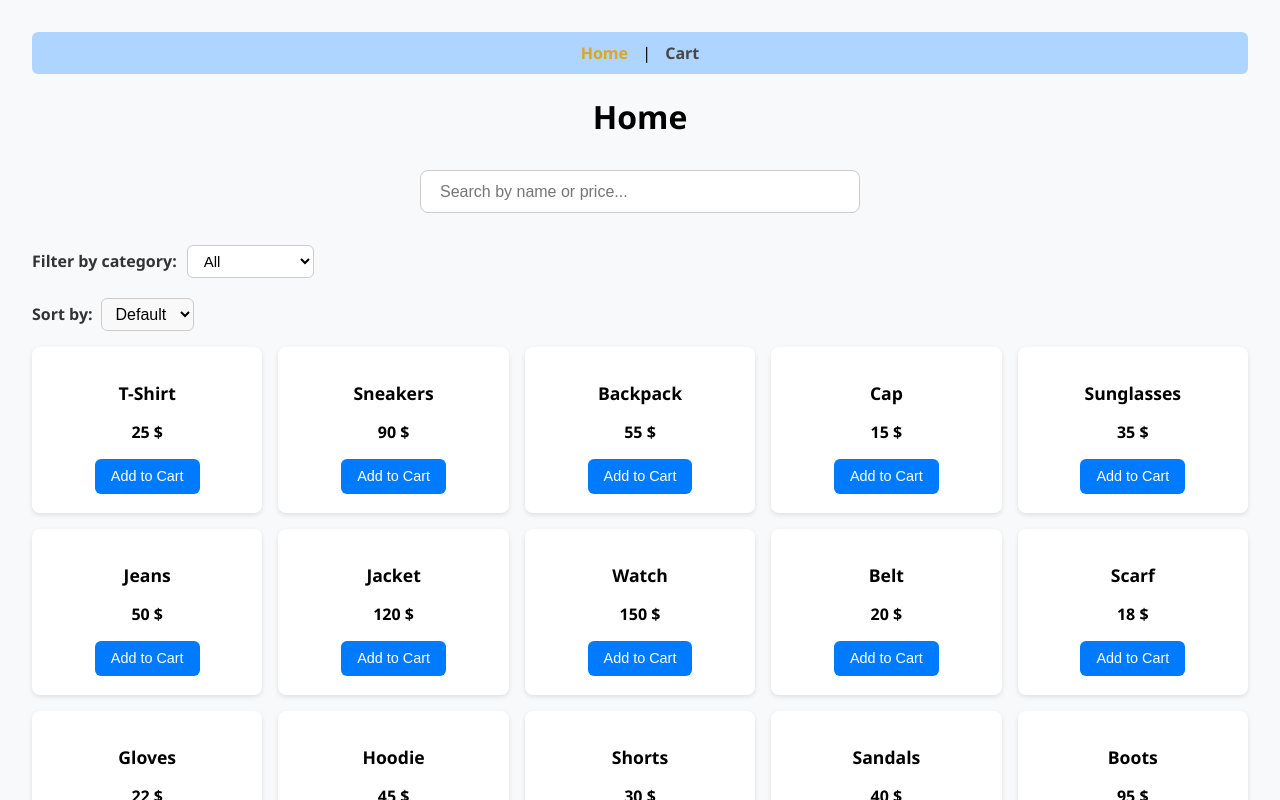
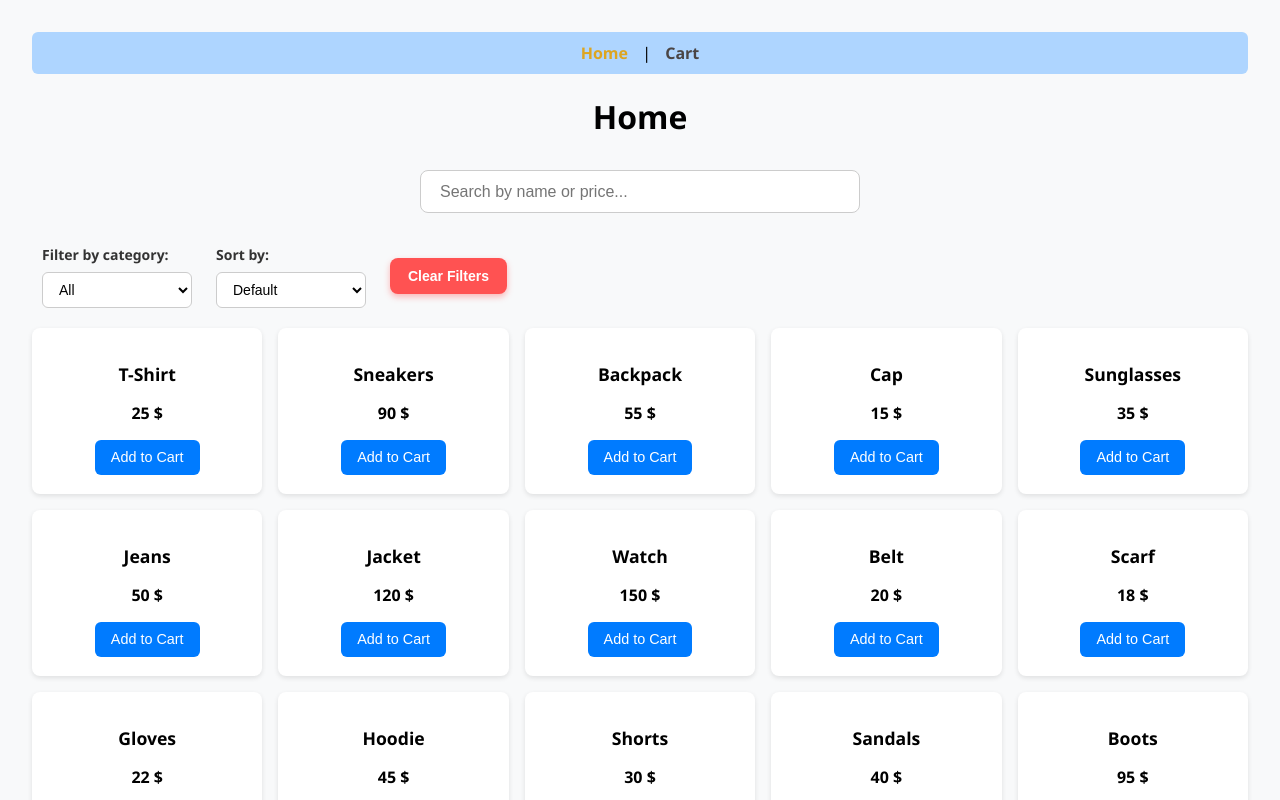
Before and after one commit to DanilZharkovJS/react-redux-mini-stor-cart, a React (Create React App) app: page / in a window 1280 px wide. Shown: the top 800 px of the page. Built offline with nearby package versions, Linux system fonts and the light colour scheme.

Commit message:
reset all filters btn and some new styles

```diff
--- a/src/App.css
+++ b/src/App.css
@@ -106,60 +106,74 @@ body {
 .nav-link.active {
    color: #DDA520;
 }
-.sort-wrapper {
+.filters-row {
   display: flex;
   align-items: center;
-  gap: 0.5rem;
-  margin: 1rem 0;
+  gap: 24px;
+  margin: 20px 10px;
+  flex-wrap: wrap;
+  font-family: 'Segoe UI', Tahoma, Geneva, Verdana, sans-serif;
 }
 
+.category-wrapper,
+.sort-wrapper,
+.filters-reset-wrapper {
+  display: flex;
+  flex-direction: column;
+  min-width: 150px;
+}
+
+.category-label,
 .sort-label {
-  font-weight: bolder;
-  font-size: 16px;
+  margin-bottom: 8px;
+  font-weight: 700;
+  font-size: 14px;
   color: #333;
 }
 
+.category-select,
 .sort-select {
-  padding: 6px 10px;
+  padding: 8px 12px;
+  font-size: 14px;
+  border: 1.5px solid #ccc;
   border-radius: 6px;
-  border: 1px solid #ccc;
-  font-size: 16px;
-  background-color: #f9f9f9;
+  background-color: #fff;
+  transition: border-color 0.3s ease, box-shadow 0.3s ease;
   cursor: pointer;
-  transition: border 0.2s ease;
 }
 
+.category-select:focus,
 .sort-select:focus {
   outline: none;
-  border-color: #0077ff;
-  background-color: #fff;
-}
-.category-wrapper {
-  margin: 20px 0;
-  display: flex;
-  align-items: center;
-  gap: 10px;
+  border-color: #007bff;
+  box-shadow: 0 0 6px rgba(0, 123, 255, 0.5);
 }
 
-.category-label {
-  font-weight: 600;
-  font-size: 16px;
-  color: #333;
+.reset-filters-btn {
+  padding: 10px 18px;
+  background-color: #ff5252;
+  border: none;
+  color: white;
+  font-weight: 700;
+  font-size: 14px;
+  border-radius: 8px;
+  cursor: pointer;
+  align-self: flex-start;
+  box-shadow: 0 3px 6px rgba(255, 82, 82, 0.4);
+  transition: background-color 0.3s ease, box-shadow 0.3s ease;
+  user-select: none;
 }
 
-.category-select {
-  padding: 6px 12px;
-  font-size: 15px;
-  border-radius: 6px;
-  border: 1px solid #ccc;
-  background-color: #fff;
-  transition: border-color 0.2s ease;
+.reset-filters-btn:hover {
+  background-color: #e04343;
+  box-shadow: 0 5px 10px rgba(224, 67, 67, 0.6);
 }
 
-.category-select:focus {
-  border-color: #007bff;
-  outline: none;
+.reset-filters-btn:active {
+  background-color: #b53232;
+  box-shadow: none;
 }
+
 
 .search-wrapper {
   display: flex;
--- a/src/pages/HomePage/Home.jsx
+++ b/src/pages/HomePage/Home.jsx
@@ -4,6 +4,7 @@ import {
   selectSearchQuery,
   selectSelectedCategory,
   selectSortBy,
+  setClearAllFilters,
   setSearchQuery,
   setSelectedCategory,
   setSortBy,
@@ -46,6 +47,9 @@ function Home() {
   const handleCategoryFilterChange = (e) => {
     dispatch(setSelectedCategory(e.target.value))
   }
+  const handleClearAllFilters = () => {
+    dispatch(setClearAllFilters())
+  }
 
   return (
     <div className="home">
@@ -59,6 +63,7 @@ function Home() {
           className="search-input"
         />
       </div>
+      <div className="filters-row">
         <div className="category-wrapper">
           <label htmlFor="category-select" className="category-label">
             Filter by category:
@@ -92,6 +97,12 @@ function Home() {
             <option value="alphabetical">A-Z</option>
           </select>
         </div>
+        <div className="filters-reset-wrapper">
+          <button className="reset-filters-btn" onClick={handleClearAllFilters}>
+            Clear Filters
+          </button>
+        </div>
+      </div>
       <div className="product-list">
         {sortedAndFilteredProducts.map((product) => (
           <div className="product-card" key={product.id}>
--- a/src/redux/slices/filterSlice.js
+++ b/src/redux/slices/filterSlice.js
@@ -19,10 +19,18 @@ const filterSlice = createSlice({
     setSelectedCategory: (state, action) => {
       state.category = action.payload
     },
+    setClearAllFilters: () => {
+      return initialState
+    },
   },
 })
 
-export const { setSortBy, setSearchQuery, setSelectedCategory } = filterSlice.actions
+export const {
+  setSortBy,
+  setSearchQuery,
+  setSelectedCategory,
+  setClearAllFilters,
+} = filterSlice.actions
 export const selectSortBy = (state) => state.filters.sortBy
 export const selectSearchQuery = (state) => state.filters.searchQuery
 export const selectSelectedCategory = (state) => state.filters.category
```
Lines whose indentation alone changed are shown as unchanged.
